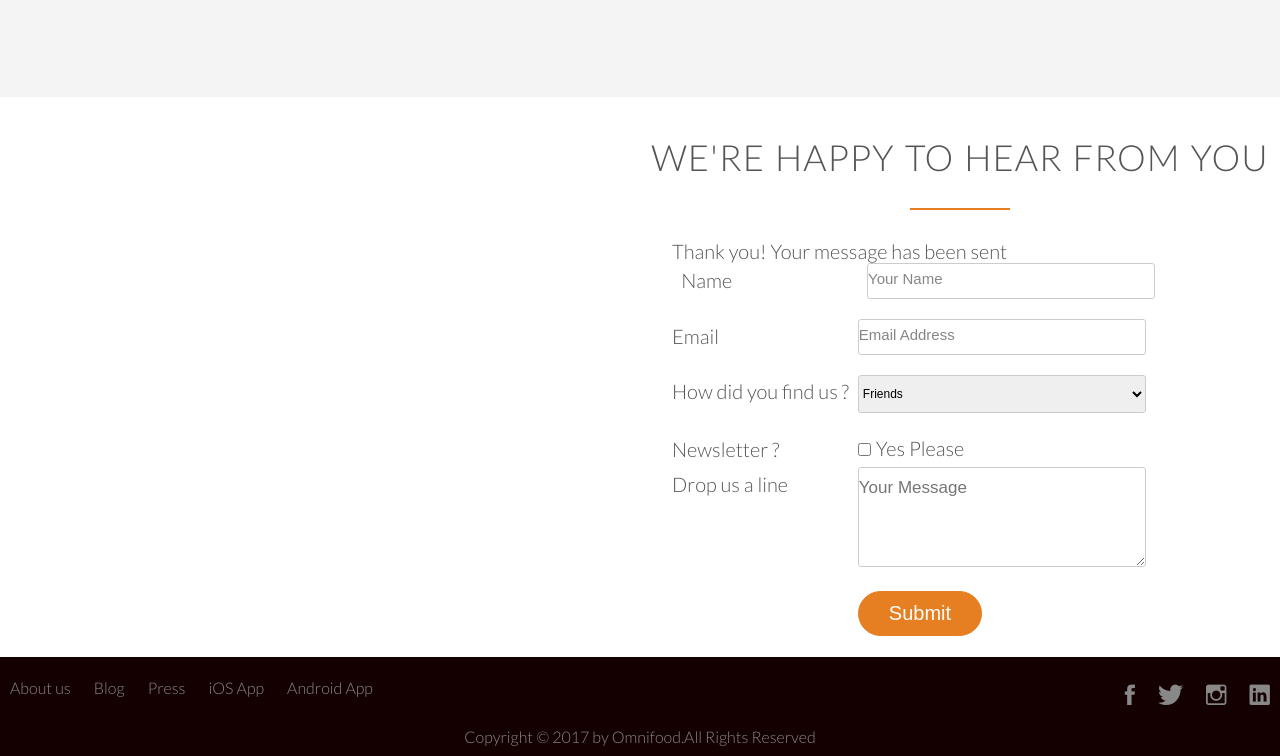
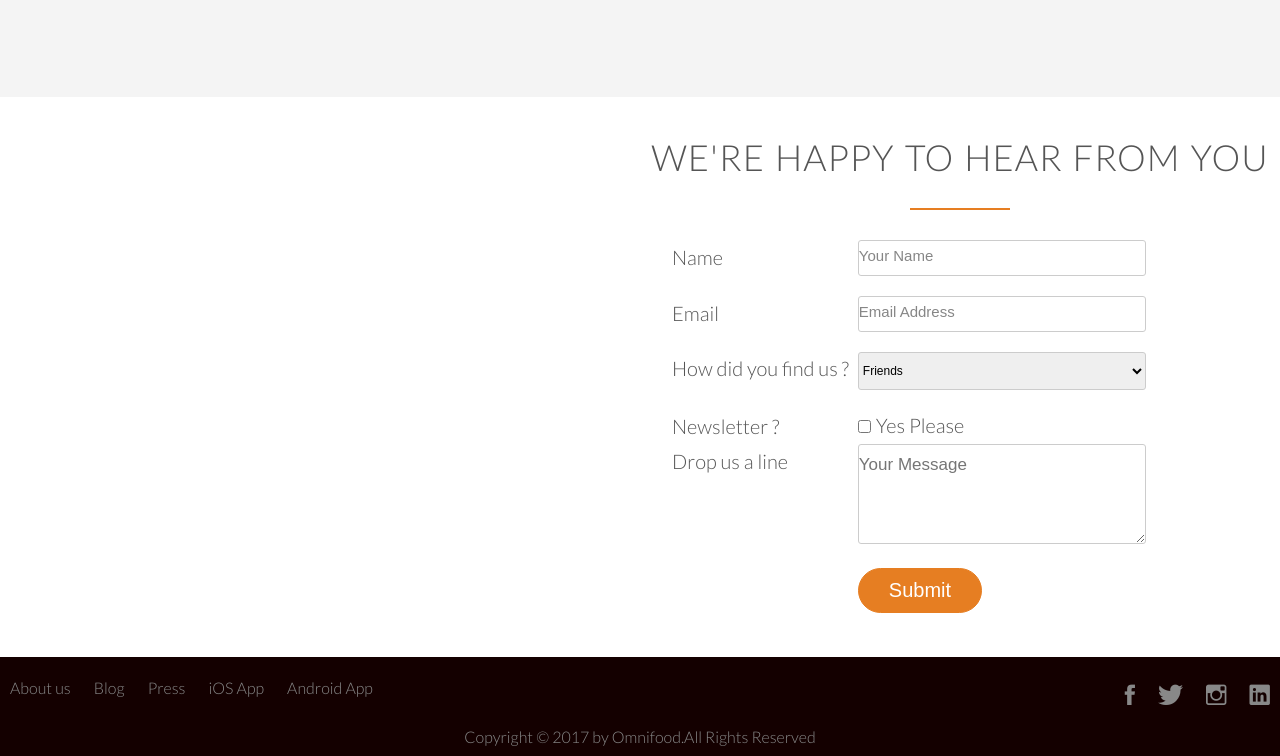
Before and after one commit to iamfarazbaig/Omnifood, a PHP site: page / in a window 1280 px wide. Shown: the part 4440-5196 px from the top of the page. Run offline with PHP 8.4, Linux system fonts and the light colour scheme; style sheets or scripts are compiled from the project's sources; some libraries are stand-ins or nearby versions; some web fonts are replaced.

Commit message:
Add files via upload

```diff
--- a/index.html
+++ b/index.html
@@ -304,15 +304,13 @@
 
      <div class="map-box">
             <div class="map"></div>
-            <div class="form-box" id="form">
+            <div class="form-box">
             <div class="row">
                 <h2>We're happy to hear from you</h2>
                 </div>
                 <div class="row">
                <form method="post" action="mailer.php" class="contact-form">
                     <div class="row">
-
-                    <div class="form-message success">Thank you! Your message has been sent</div>
                    <div class="col span-1-of-3">
                         <label for="name">Name</label>
                         </div>
```
Also changed, not shown: resources/css/queries.css (line endings or trailing spaces), resources/css/style.css (line endings or trailing spaces), resources/img/download-app.svg, resources/js/script.js (line endings or trailing spaces).
